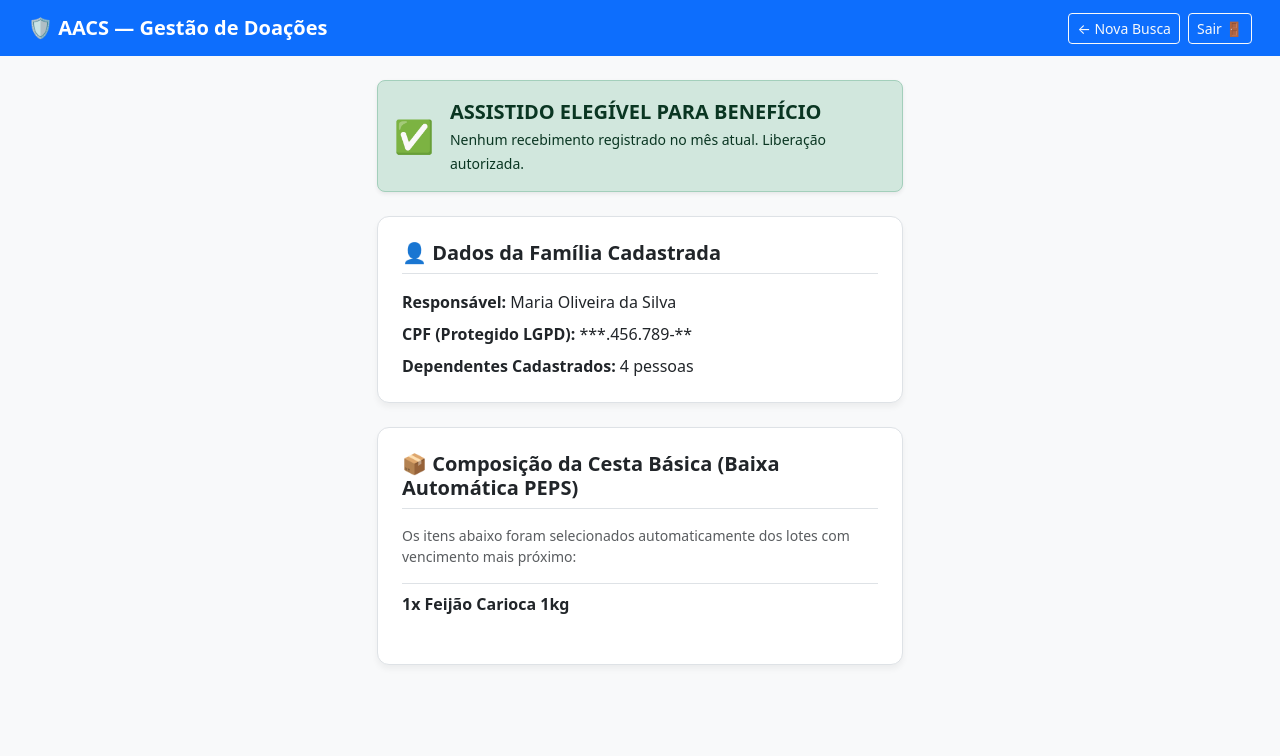
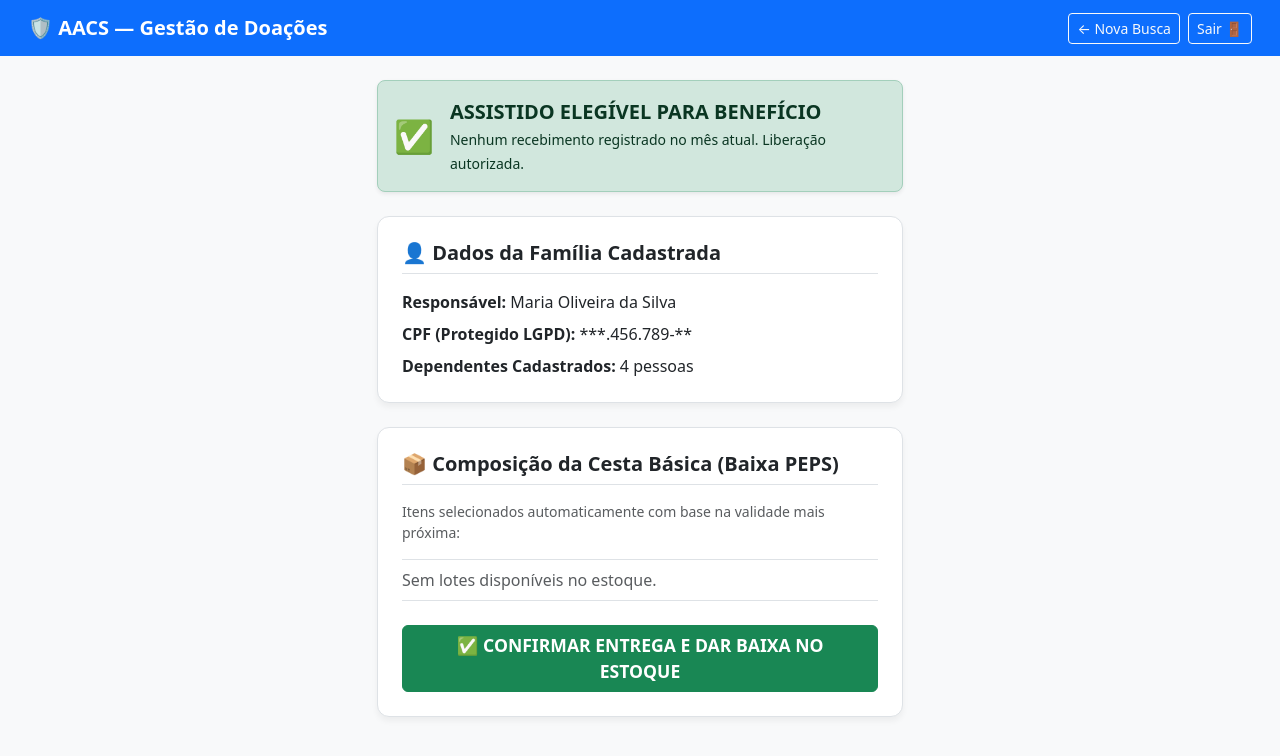
Before and after one commit to mibanhi/aacs-pwa-mvp, a Flask app: template templates/confirmar.html in a window 1280 px wide. Shown: the top 756 px of the page. Run offline with Flask 3, Linux system fonts and the light colour scheme; the template is opened without the code that fills it, so the values that code supplies are empty.

Commit message:
Refactor confirmar.html for improved structure

```diff
--- a/templates/confirmar.html
+++ b/templates/confirmar.html
@@ -3,54 +3,30 @@
 <head>
     <meta charset="UTF-8">
     <meta name="viewport" content="width=device-width, initial-scale=1.0">
-    <title>AACS - Confirmação de Atendimento e Baixa de Cesta (PEPS)</title>
-    <!-- Bootstrap 5.3 CSS para layout responsivo e acessível -->
+    <title>AACS - Confirmação de Atendimento</title>
     <link href="https://cdn.jsdelivr.net/npm/bootstrap@5.3.2/dist/css/bootstrap.min.css" rel="stylesheet">
     <style>
-        /* Estilização focada nas regras do RNF04 (Acessibilidade) */
-        body {
-            background-color: #f8f9fa;
-            font-family: system-ui, -apple-system, "Segoe UI", Roboto, sans-serif;
-        }
-        .touch-target {
-            min-height: 54px; /* Área tátil expandida */
-            font-size: 1.1rem;
-            font-weight: 700;
-        }
-        .card-custom {
-            border-radius: 12px;
-            border: 1px solid #dee2e6;
-            box-shadow: 0 4px 6px rgba(0,0,0,0.05);
-        }
-        .badge-status {
-            font-size: 0.95rem;
-            padding: 8px 12px;
-        }
-        .toast-custom {
-            border-left: 6px solid #198754;
-            background-color: #d1e7dd;
-            color: #0f5132;
-        }
+        body { background-color: #f8f9fa; font-family: system-ui, -apple-system, sans-serif; }
+        .touch-target { min-height: 54px; font-size: 1.1rem; font-weight: 700; }
+        .card-custom { border-radius: 12px; border: 1px solid #dee2e6; box-shadow: 0 4px 6px rgba(0,0,0,0.05); }
     </style>
 </head>
 <body>
 
-    <!-- Cabeçalho de Navegação com Logout (RNF01) -->
     <nav class="navbar navbar-dark bg-primary px-3 mb-4">
         <div class="container-fluid max-width-md">
-            <a href="index.html" class="navbar-brand fw-bold fs-5 text-white text-decoration-none">
+            <a href="/" class="navbar-brand fw-bold fs-5 text-white text-decoration-none">
                 🛡️ AACS — Gestão de Doações
             </a>
             <div class="d-flex align-items-center gap-2">
-                <a href="index.html" class="btn btn-outline-light btn-sm">← Nova Busca</a>
-                <a href="#logout" class="btn btn-outline-light btn-sm">Sair 🚪</a>
+                <a href="/" class="btn btn-outline-light btn-sm">← Nova Busca</a>
+                <a href="/logout" class="btn btn-outline-light btn-sm">Sair 🚪</a>
             </div>
         </div>
     </nav>
 
     <main class="container mb-5" style="max-width: 550px;">
 
-        <!-- ALERTA VISUAL DE STATUS DO ATENDIMENTO (RF01, RNF04) -->
         <div class="alert alert-success d-flex align-items-center gap-3 p-3 mb-4 rounded-3 shadow-sm" role="alert">
             <span class="fs-2">✅</span>
             <div>
@@ -59,33 +35,41 @@
             </div>
         </div>
 
-        <!-- CARTÃO DE DADOS DO ASSISTIDO (LGPD / RNF02) -->
         <div class="card card-custom p-4 bg-white mb-4">
-            <h1 class="h5 fw-bold text-dark border-bottom pb-2 mb-3">
-                👤 Dados da Família Cadastrada
-            </h1>
-            <p class="mb-2 text-dark">
-                <strong>Responsável:</strong> Maria Oliveira da Silva
-            </p>
-            <p class="mb-2 text-dark">
-                <strong>CPF (Protegido LGPD):</strong> ***.456.789-**
-            </p>
-            <p class="mb-0 text-dark">
-                <strong>Dependentes Cadastrados:</strong> 4 pessoas
-            </p>
+            <h1 class="h5 fw-bold text-dark border-bottom pb-2 mb-3">👤 Dados da Família Cadastrada</h1>
+            <p class="mb-2 text-dark"><strong>Responsável:</strong> Maria Oliveira da Silva</p>
+            <p class="mb-2 text-dark"><strong>CPF (Protegido LGPD):</strong> {{ cpf if cpf else '***.456.789-**' }}</p>
+            <p class="mb-0 text-dark"><strong>Dependentes Cadastrados:</strong> 4 pessoas</p>
         </div>
 
-        <!-- DETALHAMENTO DOS ITENS SELECIONADOS PELO ALGORITMO PEPS (RF03, RNF04) -->
         <div class="card card-custom p-4 bg-white mb-4">
-            <h2 class="h5 fw-bold text-dark border-bottom pb-2 mb-3">
-                📦 Composição da Cesta Básica (Baixa Automática PEPS)
-            </h2>
-            <p class="text-muted small mb-3">
-                Os itens abaixo foram selecionados automaticamente dos lotes com vencimento mais próximo:
-            </p>
+            <h2 class="h5 fw-bold text-dark border-bottom pb-2 mb-3">📦 Composição da Cesta Básica (Baixa PEPS)</h2>
+            <p class="text-muted small mb-3">Itens selecionados automaticamente com base na validade mais próxima:</p>
 
-            <ul class="list-group list-group-flush mb-3">
-                <li class="list-group-item d-flex justify-content-between align-items-center px-0 py-2">
-                    <div>
-                        <strong class="text-dark">1x Feijão Carioca 1kg</strong><br>
-                        <span class="small
+            <ul class="list-group list-group-flush mb-4">
+                {% if estoque %}
+                    {% for item in estoque %}
+                    <li class="list-group-item d-flex justify-content-between align-items-center px-0 py-2">
+                        <div>
+                            <strong class="text-dark">1x {{ item.item }}</strong><br>
+                            <span class="small text-muted">Validade: {{ item.validade }}</span>
+                        </div>
+                        <span class="badge bg-warning text-dark">Lote #{{ item.id }}</span>
+                    </li>
+                    {% endfor %}
+                {% else %}
+                    <li class="list-group-item text-muted px-0">Sem lotes disponíveis no estoque.</li>
+                {% endif %}
+            </ul>
+
+            <form action="/atendimentos/confirmar" method="POST">
+                <button type="submit" class="btn btn-success w-100 touch-target d-flex align-items-center justify-content-center gap-2">
+                    ✅ CONFIRMAR ENTREGA E DAR BAIXA NO ESTOQUE
+                </button>
+            </form>
+        </div>
+
+    </main>
+
+</body>
+</html>
```
